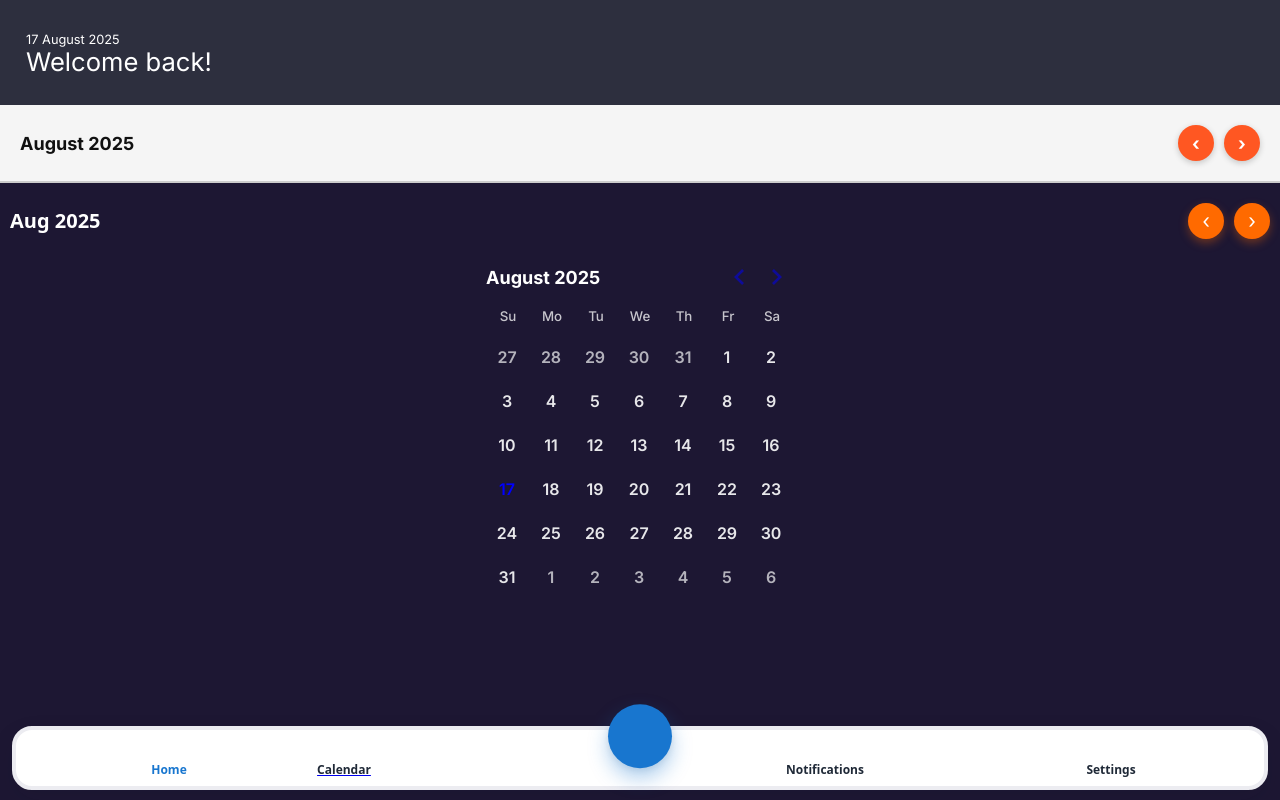
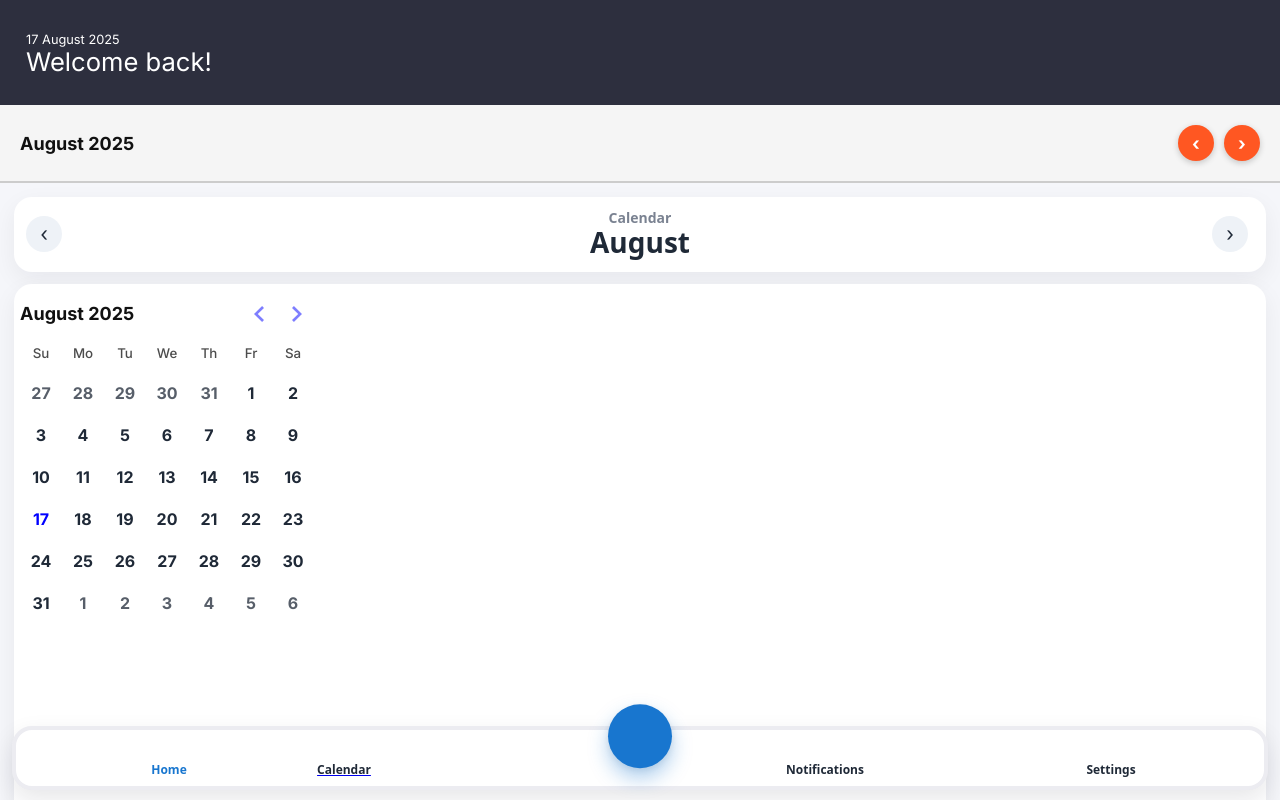
Before and after one commit to myhzyy/annual-leave-booker, a Next.js app: page /calendar in a window 1280 px wide. Shown: the top 800 px of the page. Built offline with nearby package versions, Linux system fonts and the light colour scheme; some icons are missing.

Commit message:
updated calendar component

```diff
--- a/src/app/components/CalendarDatePicker.tsx
+++ b/src/app/components/CalendarDatePicker.tsx
@@ -9,55 +9,52 @@ export default function CalendarDatePicker() {
   const [month, setMonth] = useState(new Date());
   const [range, setRange] = useState<DateRange | undefined>();
 
-  const goPrev = () => {
+  const go = (delta: number) => {
     const d = new Date(month);
-    d.setMonth(d.getMonth() - 1);
-    setMonth(d);
-  };
-
-  const goNext = () => {
-    const d = new Date(month);
-    d.setMonth(d.getMonth() + 1);
+    d.setMonth(d.getMonth() + delta);
     setMonth(d);
   };
 
   return (
-    <div className="calendar-screen">
-      <header className="calendar-header">
-        <h2 className="calendar-title">
-          {month.toLocaleDateString("en-GB", {
-            month: "short",
-            year: "numeric",
-          })}
-        </h2>
-        <div className="calendar-arrows">
-          <button onClick={goPrev} aria-label="Previous month">
+    <section className="cal-screen">
+      <header className="cal-header">
+        <button
+          className="hdr-btn"
+          aria-label="Previous"
+          onClick={() => go(-1)}
+        >
           ‹
         </button>
-          <button onClick={goNext} aria-label="Next month">
+
+        <div className="hdr-center">
+          <div className="hdr-sub">Calendar</div>
+          <h1 className="hdr-title">
+            {month.toLocaleDateString("en-GB", { month: "long" })}
+          </h1>
+        </div>
+
+        <button className="hdr-btn" aria-label="Next" onClick={() => go(+1)}>
           ›
         </button>
-        </div>
       </header>
 
+      <div className="cal-main">
         <DayPicker
           mode="range"
           selected={range}
           onSelect={setRange}
           month={month}
           onMonthChange={setMonth}
+          showOutsideDays
           fixedWeeks
-        showOutsideDays
-        weekStartsOn={0} // Sunday
-        disableNavigation
+          weekStartsOn={0}
+          disableNavigation /* we use our own chevrons */
         />
+      </div>
 
-      {range?.from && range?.to && (
-        <p className="calendar-helper">
-          {range.from.toLocaleDateString("en-GB")} –{" "}
-          {range.to.toLocaleDateString("en-GB")}
-        </p>
-      )}
-    </div>
+      {/* Optional footer area for upcoming list etc.
+      <footer className="cal-footer">Upcoming …</footer>
+      */}
+    </section>
   );
 }
--- a/src/app/styles/CalendarDatePicker.css
+++ b/src/app/styles/CalendarDatePicker.css
@@ -1,83 +1,120 @@
-/* Full-screen dark purple background */
-.calendar-screen {
-  height: 100vh;
-  width: 100%;
-  background: #1d1733;
-  color: #fff;
-  display: flex;
-  flex-direction: column;
-  align-items: center;
-  padding: 20px 10px;
+/* Fill the entire viewport */
+.cal-screen {
+  min-height: 100vh;
+  background: #f5f6fa; /* light background like the mock */
+  display: grid;
+  grid-template-rows: auto 1fr; /* header + calendar (footer optional) */
+  padding: 14px;
   box-sizing: border-box;
 }
 
-/* Header */
-.calendar-header {
-  width: 100%;
-  display: flex;
-  justify-content: space-between;
+/* Rounded white panel that holds everything (optional)
+.cal-screen { background: #eceff5; }
+*/
+
+.cal-header {
+  background: #ffffff;
+  border-radius: 18px;
+  padding: 14px 12px;
+  display: grid;
+  grid-template-columns: 42px 1fr 42px;
   align-items: center;
-  margin-bottom: 16px;
+  box-shadow: 0 8px 24px rgba(17, 24, 39, 0.06);
+  margin-bottom: 12px;
 }
 
-.calendar-title {
-  font: 700 20px/1.2 system-ui, sans-serif;
-}
-
-/* Arrow buttons */
-.calendar-arrows {
-  display: flex;
-  gap: 10px;
-}
-.calendar-arrows button {
+.hdr-btn {
   width: 36px;
   height: 36px;
   border-radius: 50%;
   border: none;
-  background: #ff6a00;
-  color: #fff;
+  background: #eef2f7;
+  color: #1f2937;
   font-size: 20px;
   cursor: pointer;
-  box-shadow: 0 4px 10px rgba(255, 106, 0, 0.35);
-}
-.calendar-arrows button:active {
-  transform: translateY(1px);
 }
 
-/* DayPicker overrides */
-.rdp {
-  --rdp-accent-color: #ff6a00;
-  color: #fff;
+.hdr-center {
+  text-align: center;
+  line-height: 1.1;
+}
+.hdr-sub {
+  font: 600 14px/1 system-ui, -apple-system, Segoe UI, Roboto, sans-serif;
+  color: #7a8291;
+}
+.hdr-title {
+  margin-top: 2px;
+  font: 800 28px/1.1 system-ui, -apple-system, Segoe UI, Roboto, sans-serif;
+  color: #1f2937;
 }
 
+/* Calendar area fills remaining height */
+.cal-main {
+  background: #ffffff;
+  border-radius: 18px;
+  padding: 8px 6px 16px;
+  box-shadow: 0 8px 24px rgba(17, 24, 39, 0.06);
+  overflow: hidden; /* keep DayPicker inside rounded box */
+  display: grid;
+}
+
+/* ---- DayPicker overrides to make it full height & styled ---- */
+.rdp {
+  --rdp-accent-color: #2563eb; /* blue selection */
+  --rdp-background-color: rgba(37, 99, 235, 0.15);
+  color: #1f2937;
+  height: 100%;
+}
+
+.rdp-months {
+  height: 100%;
+  display: grid;
+}
+.rdp-month {
+  margin: 0;
+}
 .rdp-caption {
   display: none;
+} /* we use our custom header */
+
+.rdp-head_cell {
+  font: 700 12px/1 system-ui, -apple-system, Segoe UI, Roboto, sans-serif;
+  text-transform: uppercase;
+  color: #94a3b8;
+  padding: 10px 0 6px;
 }
 
-.rdp-head_cell {
-  font: 600 12px/1 system-ui, sans-serif;
-  text-transform: uppercase;
-  opacity: 0.8;
+.rdp-table {
+  width: 100%;
+}
+.rdp-cell {
+  padding: 6px 0;
 }
 
+/* Base day look */
 .rdp-day {
-  border-radius: 10px;
-  font-weight: 600;
-  color: #e7e7ea;
+  border-radius: 50%;
+  width: 40px;
+  height: 40px;
+  font-weight: 700;
+  color: #1f2937;
 }
 .rdp-day:hover {
-  background: rgba(255, 255, 255, 0.08);
+  background: rgba(37, 99, 235, 0.07);
 }
 
+/* Outside days dimmed */
 .rdp-day_outside {
-  color: rgba(231, 231, 234, 0.35);
+  color: #c6cbd4;
 }
 
+/* Today outline */
 .rdp-day_today {
-  outline: 2px solid rgba(255, 255, 255, 0.3);
+  outline: 2px solid rgba(31, 41, 55, 0.2);
   outline-offset: -2px;
 }
 
+/* Range styling (start/middle/end) */
 .rdp-day_selected,
 .rdp-day_range_start,
 .rdp-day_range_end,
@@ -86,19 +123,31 @@
 }
 
 .rdp-day_range_middle {
-  background: rgba(255, 106, 0, 0.5);
-  border-radius: 10px;
+  background: var(--rdp-background-color);
+  color: #1f2937;
+  border-radius: 999px;
 }
 
 .rdp-day_range_start,
 .rdp-day_range_end {
-  background: #ff6a00;
-  border-radius: 12px;
+  background: var(--rdp-accent-color);
+  box-shadow: 0 6px 16px rgba(37, 99, 235, 0.35);
 }
 
-/* Helper text */
-.calendar-helper {
-  margin-top: auto;
-  font: 500 12px/1.2 system-ui, sans-serif;
-  color: #bbb;
+/* Optional footer area
+.cal-footer {
+  margin-top: 12px;
+  background: #ffffff;
+  border-radius: 18px;
+  padding: 12px;
+  box-shadow: 0 8px 24px rgba(17, 24, 39, 0.06);
 }
+*/
+
+/* Make day size a tad smaller on very small screens */
+@media (max-width: 360px) {
+  .rdp-day {
+    width: 36px;
+    height: 36px;
+  }
+}
```
Lines whose indentation alone changed are shown as unchanged.
